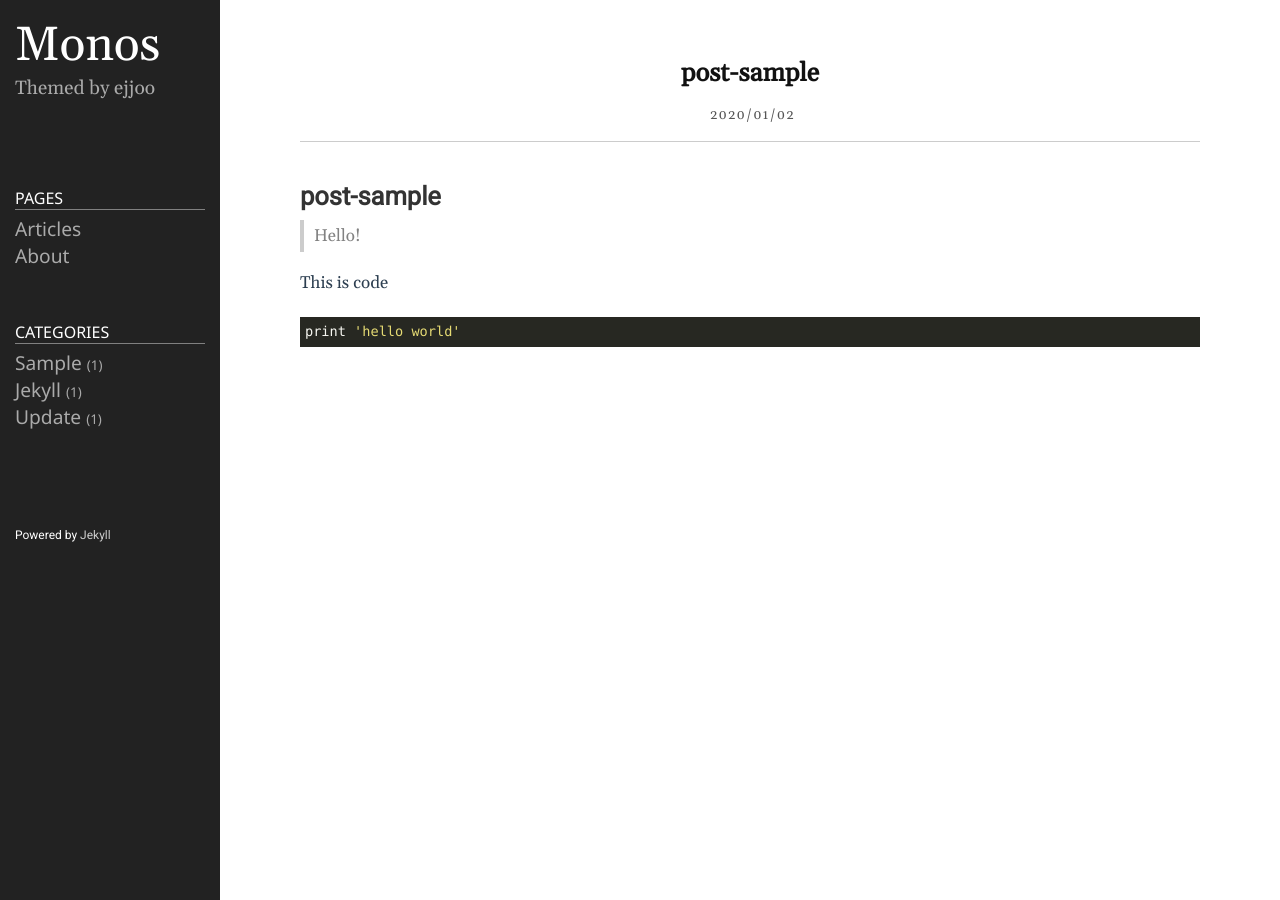
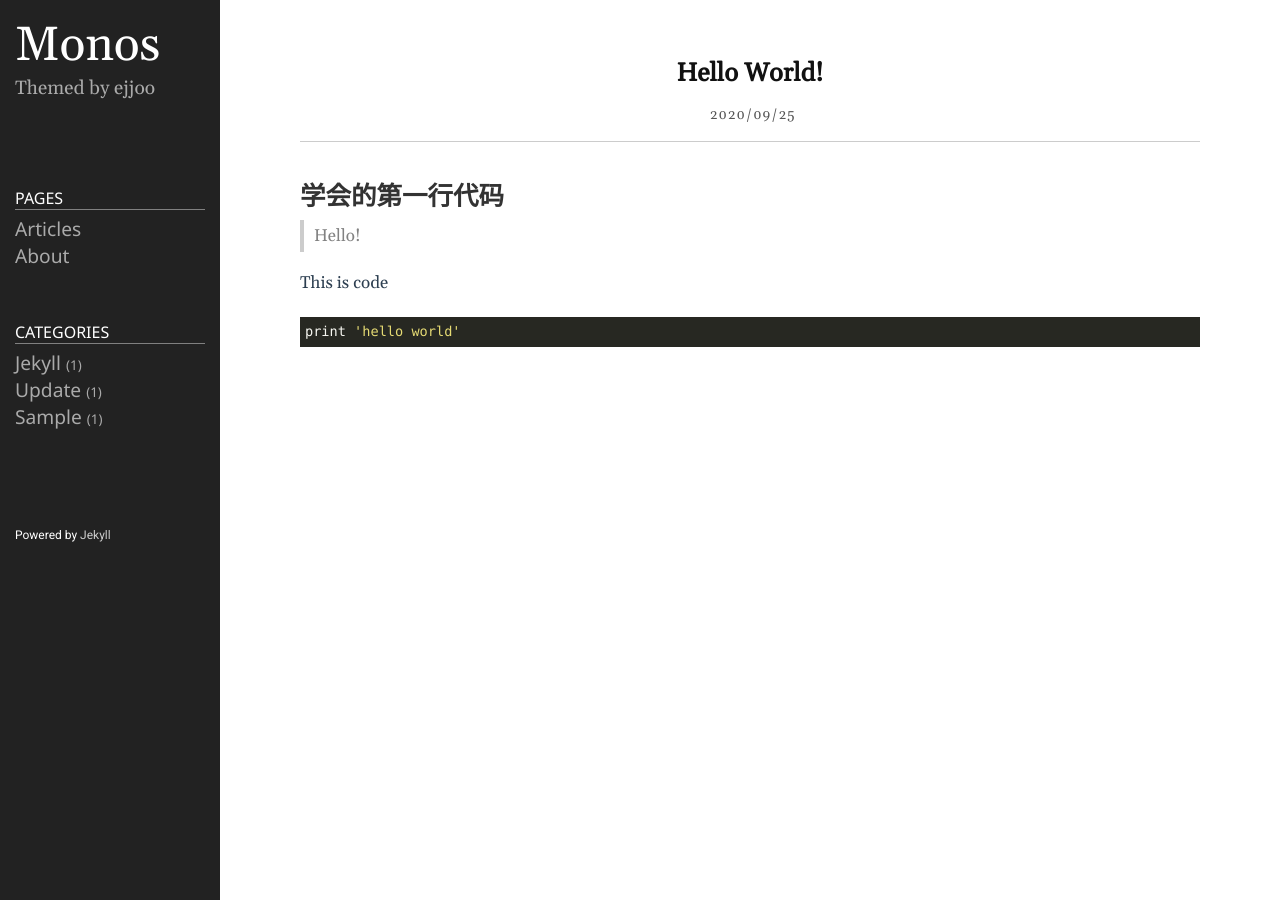
Before and after one commit to quxiangjia/quxiangjia.github.io, a Jekyll site: the page built from _posts/2020-01-02-post1.markdown, in a window 1280 px wide. Built offline with Jekyll 4.4.1, drawn with Linux system fonts in a browser that asks for light colours.

Commit message:
Update 2020-01-02-post1.markdown

```diff
--- a/_posts/2020-01-02-post1.markdown
+++ b/_posts/2020-01-02-post1.markdown
@@ -1,10 +1,10 @@
 ---
 layout: post
-title: post-sample
-date: 2020-01-02 19:20:23 +0900
+title: Hello World!
+date: 2020-09-25 19:20:23 +0900
 category: sample
 ---
-# post-sample
+# 学会的第一行代码
 > Hello!
 
 This is code
```
